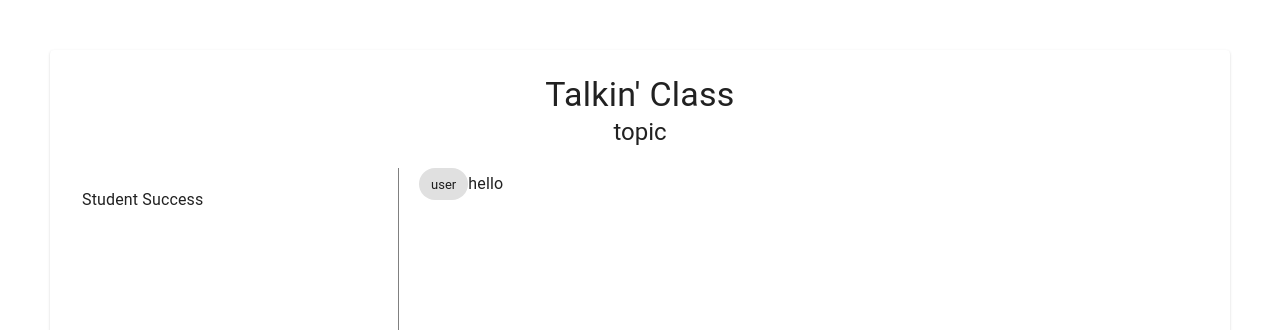
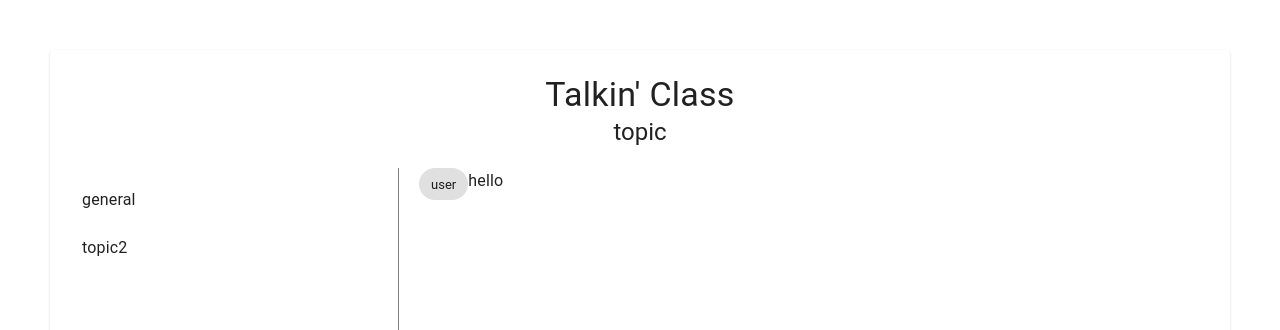
Before and after one commit to andylushman/talkin-class, a React (Create React App) app: page / in a window 1280 px wide. Shown: the top 330 px of the page. Built offline with nearby package versions, Linux system fonts and the light colour scheme.

Commit message:
added dynamic topics

```diff
--- a/src/App.js
+++ b/src/App.js
@@ -2,11 +2,14 @@ import React from 'react';
 import './App.css';
 
 import Dashboard from './Dashboard';
+import Store from './Store';
 
 function App() {
   return (
     <div className="App">
-      <Dashboard />
+      <Store>
+        <Dashboard />
+      </Store>
     </div>
   );
 }
--- a/src/Dashboard.js
+++ b/src/Dashboard.js
@@ -8,6 +8,7 @@ import ListItemText from '@material-ui/core/ListItemText';
 import Chip from '@material-ui/core/Chip';
 import Button from '@material-ui/core/Button';
 import TextField from '@material-ui/core/TextField';
+import { CTX } from './Store';
 
 const useStyles = makeStyles(theme => ({
   root: {
@@ -38,6 +39,11 @@ const useStyles = makeStyles(theme => ({
 
 export default function Dashboard() {
   const classes = useStyles();
+
+  //CTX Store
+  const [allChats] = React.useContext(CTX);
+  const topics = Object.keys(allChats);
+
   const [textValue, changeTextValue] = React.useState('');
   return (
     <div>
@@ -52,7 +58,7 @@ export default function Dashboard() {
         <div className={classes.flex}>
           <div className={classes.topicsWindow}>
             <List>
-              {['Student Success'].map(topic => (
+              {topics.map(topic => (
                 <ListItem key={topic} button>
                   <ListItemText primary={topic} />
                 </ListItem>
@@ -63,7 +69,9 @@ export default function Dashboard() {
             {[{ from: 'user', msg: 'hello' }].map((chat, i) => (
               <div className={classes.flex} key={i}>
                 <Chip label={chat.from} className={classes.chip} />
-                <Typography component="p">{chat.msg}</Typography>
+                <Typography variant="body1" component="p" gutterBottom>
+                  {chat.msg}
+                </Typography>
               </div>
             ))}
           </div>
--- a/src/Store.js
+++ b/src/Store.js
@@ -1,25 +1,27 @@
 import React from 'react';
 
-const CTX = React.createContext();
+export const CTX = React.createContext();
+
+const initialState = {
+  general: [{ from: 'Andy', msg: 'hello' }, { from: 'Lushman', msg: 'hello' }],
+  topic2: [{ from: 'Andy', msg: 'hello' }, { from: 'Lushman', msg: 'hello' }]
+};
 
 function reducer(state, action) {
-  switch(action.type){
+  const { from, msg, topic } = action.payload;
+  switch (action.type) {
     case 'RECEIVE MESSAGE':
       return {
-
-      }
+        ...state,
+        [topic]: [...state[topic], { from, msg }]
+      };
     default:
-      return state
+      return state;
   }
 }
 
-export default function Store(props){
+export default function Store(props) {
+  const reducerHook = React.useReducer(reducer, initialState);
 
-  const reducerHook = React.useReducer(reducer, initialState)
-
-  return (
-    <CTX.Provider value={}>
-      {props.children}
-    </CTX.Provider>
-  )
+  return <CTX.Provider value={reducerHook}>{props.children}</CTX.Provider>;
 }
```
